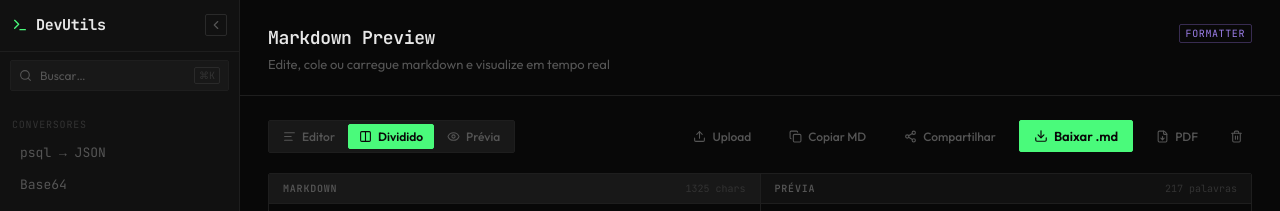
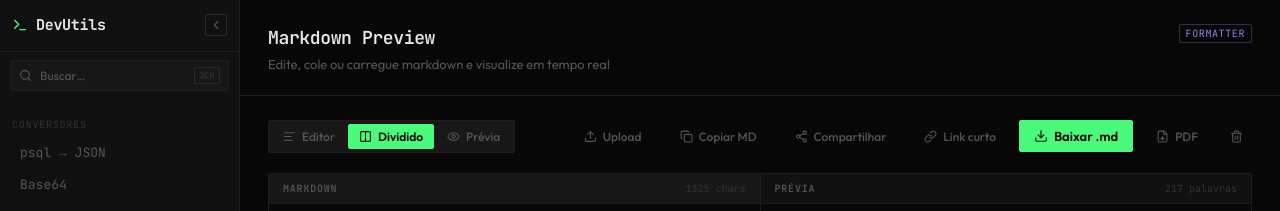
Before and after one commit to victorreinor/dev-toolbox, a React (Vite) app: page /tools/markdown-preview in a window 1280 px wide. Shown: the top 211 px of the page. Built offline with nearby package versions, Linux system fonts and the light colour scheme.

Commit message:
feat: markdown-preview, link curto para compartilhar

```diff
--- a/src/tools/markdown-preview/index.tsx
+++ b/src/tools/markdown-preview/index.tsx
@@ -3,7 +3,7 @@ import { useSearchParams } from 'react-router-dom'
 import { marked } from 'marked'
 import mermaid from 'mermaid'
 import hljs from 'highlight.js/lib/common'
-import { AlignLeft, Columns2, Eye, Upload, Copy, Check, Trash2, FileText, FileDown, Share2 } from 'lucide-react'
+import { AlignLeft, Columns2, Eye, Upload, Copy, Check, Trash2, FileText, FileDown, Share2, Link } from 'lucide-react'
 import { ToolLayout } from '../../components/ToolLayout'
 import { DownloadButton } from '../../components/DownloadButton'
 import { PageDropOverlay } from '../../components/PageDropOverlay'
@@ -11,6 +11,7 @@ import { useToast } from '../../components/Toast'
 import { useCopyToClipboard } from '../../hooks/useCopyToClipboard'
 import { usePageDrop } from '../../hooks/usePageDrop'
 import { compressToBase64url, decompressFromBase64url } from '../../utils/compression'
+import { shortenUrl, isLocalhost } from '../../utils/urlShortener'
 
 type ViewMode = 'editor' | 'split' | 'preview'
 
@@ -252,7 +253,13 @@ export default function MarkdownPreview() {
   const [markdown, setMarkdown] = useState(SAMPLE)
   const [viewMode, setViewMode] = useState<ViewMode>('split')
   const [fileName, setFileName] = useState<string | null>(null)
-  const [sharecopied, setShareCopied] = useState(false)
+  const [copiedButton, setCopiedButton] = useState<'share' | 'short' | null>(null)
+  const [shortening, setShortening] = useState(false)
+  const copiedTimeoutRef = useRef<ReturnType<typeof setTimeout> | null>(null)
+
+  useEffect(() => {
+    return () => { if (copiedTimeoutRef.current) clearTimeout(copiedTimeoutRef.current) }
+  }, [])
   const fileInputRef = useRef<HTMLInputElement>(null)
   const previewRef = useRef<HTMLDivElement>(null)
 
@@ -267,18 +274,46 @@ export default function MarkdownPreview() {
       .catch(() => toast('Link inválido ou corrompido', 'error'))
   }, []) // eslint-disable-line react-hooks/exhaustive-deps
 
+  const buildShareUrl = useCallback(async () => {
+    const encoded = await compressToBase64url(markdown)
+    return `${window.location.origin}/tools/markdown-preview?md=${encoded}`
+  }, [markdown])
+
+  const markCopied = useCallback((button: 'share' | 'short') => {
+    clearTimeout(copiedTimeoutRef.current ?? undefined)
+    setCopiedButton(button)
+    copiedTimeoutRef.current = setTimeout(() => setCopiedButton(null), 2000)
+  }, [])
+
   const handleShare = useCallback(async () => {
     try {
-      const encoded = await compressToBase64url(markdown)
-      const url = `${window.location.origin}/tools/markdown-preview?md=${encoded}`
+      const url = await buildShareUrl()
       await navigator.clipboard.writeText(url)
-      setShareCopied(true)
+      markCopied('share')
       toast('Link copiado!', 'success')
-      setTimeout(() => setShareCopied(false), 2000)
     } catch {
       toast('Erro ao gerar link', 'error')
     }
-  }, [markdown, toast])
+  }, [buildShareUrl, markCopied, toast])
+
+  const handleShareShort = useCallback(async () => {
+    if (isLocalhost()) {
+      toast('Link curto só funciona em produção (não em localhost)', 'error')
+      return
+    }
+    try {
+      setShortening(true)
+      const longUrl = await buildShareUrl()
+      const short = await shortenUrl(longUrl)
+      await navigator.clipboard.writeText(short)
+      markCopied('short')
+      toast('Link curto copiado!', 'success')
+    } catch (err) {
+      toast(err instanceof Error ? err.message : 'Erro ao encurtar URL', 'error')
+    } finally {
+      setShortening(false)
+    }
+  }, [buildShareUrl, markCopied, toast])
 
   const handleAnchorClick = useCallback((e: React.MouseEvent<HTMLDivElement>) => {
     const target = e.target as HTMLElement
@@ -361,6 +396,7 @@ export default function MarkdownPreview() {
   const { draggingOver } = usePageDrop({ accept: ACCEPT, onFile: handleFile })
 
   const showEditor = viewMode !== 'preview'
+  const shortButtonLabel = shortening ? 'Encurtando…' : copiedButton === 'short' ? 'Copiado!' : 'Link curto'
 
   return (
     <ToolLayout
@@ -416,8 +452,12 @@ export default function MarkdownPreview() {
           {copied ? 'Copiado!' : 'Copiar MD'}
         </button>
         <button className="btn ghost" style={{ fontSize: 12 }} onClick={handleShare} disabled={!markdown}>
-          {sharecopied ? <Check size={13} color="var(--accent)" /> : <Share2 size={13} />}
-          {sharecopied ? 'Link copiado!' : 'Compartilhar'}
+          {copiedButton === 'share' ? <Check size={13} color="var(--accent)" /> : <Share2 size={13} />}
+          {copiedButton === 'share' ? 'Link copiado!' : 'Compartilhar'}
+        </button>
+        <button className="btn ghost" style={{ fontSize: 12 }} onClick={handleShareShort} disabled={!markdown || shortening}>
+          {copiedButton === 'short' ? <Check size={13} color="var(--accent)" /> : <Link size={13} />}
+          {shortButtonLabel}
         </button>
         <DownloadButton data={markdown || null} filename={fileName ?? 'documento.md'} mimeType="text/markdown" label="Baixar .md" />
         <button className="btn ghost" style={{ fontSize: 12 }} onClick={handleExportPDF} disabled={!markdown}>
--- a/src/tools/text-to-file/index.tsx
+++ b/src/tools/text-to-file/index.tsx
@@ -4,6 +4,7 @@ import { Download, Clipboard, Trash2, FileDown, Share2, Check, Link, Save, Clock
 import { ToolLayout } from '../../components/ToolLayout'
 import { useToast } from '../../components/Toast'
 import { compressToBase64url, decompressFromBase64url } from '../../utils/compression'
+import { shortenUrl, isLocalhost } from '../../utils/urlShortener'
 import { useTextHistory, type HistoryEntry } from './useTextHistory'
 
 const EXTENSIONS = [
@@ -86,7 +87,7 @@ export default function TextToFile() {
   }, [text, filename, activeExt])
 
   const markCopied = useCallback((button: 'share' | 'short') => {
-    if (copiedTimeoutRef.current) clearTimeout(copiedTimeoutRef.current)
+    clearTimeout(copiedTimeoutRef.current ?? undefined)
     setCopiedButton(button)
     copiedTimeoutRef.current = setTimeout(() => setCopiedButton(null), 2000)
   }, [])
@@ -128,17 +129,15 @@ export default function TextToFile() {
 
   const handleShareShort = useCallback(async () => {
     if (!text) { toast('Cole algum texto antes de compartilhar', 'error'); return }
-    if (window.location.hostname === 'localhost' || window.location.hostname === '127.0.0.1') {
+    if (isLocalhost()) {
       toast('Link curto só funciona em produção (não em localhost)', 'error')
       return
     }
     try {
       setShortening(true)
       const longUrl = await buildShareUrl()
-      const res = await fetch(`https://is.gd/create.php?format=json&url=${encodeURIComponent(longUrl)}`)
-      const json = await res.json() as { shorturl?: string; errormessage?: string }
-      if (!json.shorturl) throw new Error(json.errormessage ?? 'Erro desconhecido')
-      await navigator.clipboard.writeText(json.shorturl)
+      const short = await shortenUrl(longUrl)
+      await navigator.clipboard.writeText(short)
       markCopied('short')
       toast('Link curto copiado!', 'success')
     } catch (err) {
--- /dev/null
+++ b/src/utils/urlShortener.ts
@@ -0,0 +1,10 @@
+export async function shortenUrl(longUrl: string): Promise<string> {
+  const res = await fetch(`https://is.gd/create.php?format=json&url=${encodeURIComponent(longUrl)}`)
+  const json = await res.json() as { shorturl?: string; errormessage?: string }
+  if (!json.shorturl) throw new Error(json.errormessage ?? 'Erro desconhecido')
+  return json.shorturl
+}
+
+export function isLocalhost(): boolean {
+  return window.location.hostname === 'localhost' || window.location.hostname === '127.0.0.1'
+}
```
